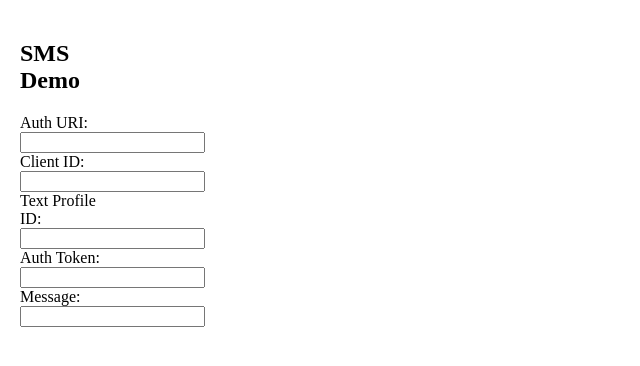
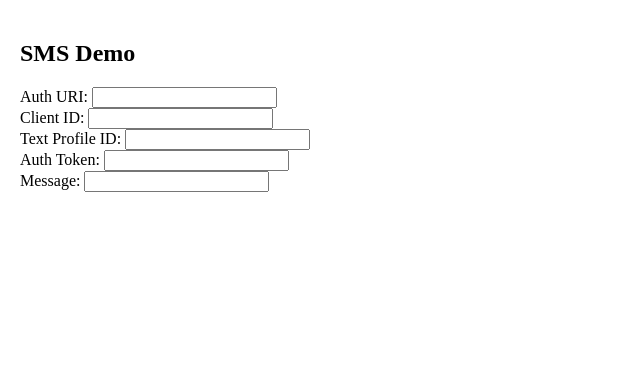
Before and after one commit to ManjunathSR79/SFMC-JB, a plain HTML site: page public/index.html in a window 1280 px wide. Shown: the whole page, without its empty margins (0-640 px from the left). Drawn offline with Linux system fonts and the light colour scheme.

Commit message:
Update index.html

```diff
--- a/public/index.html
+++ b/public/index.html
@@ -23,7 +23,7 @@
     </script>
 </head>
 
-<body width="100px" height="200px" style="width:100px; height:200px">
+<body >
     <div id="step1" class="step">
         <div class="slds-grid">
 
```
